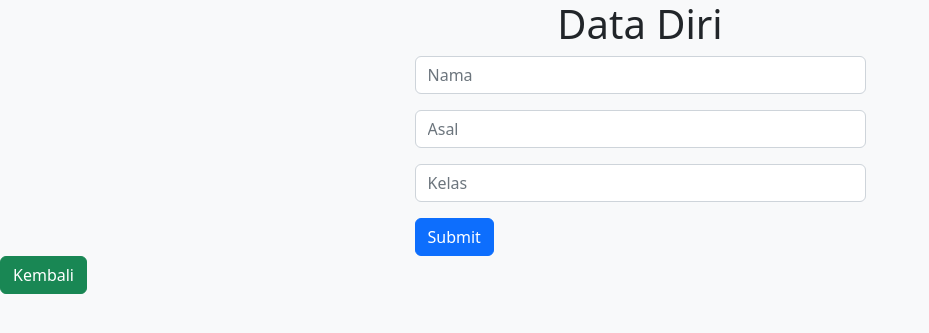
After one commit to FajarRAP/Portolio-Bootstrap5, a PHP site: page /Form/index.php in a window 1280 px wide. The commit adds this page. Shown: the top 333 px of the page, without its empty margins (0-929 px from the left). Run offline with PHP 8.4, Linux system fonts and the light colour scheme.

Commit message:
tes href php

```diff
--- /dev/null
+++ b/Form/index.php
@@ -0,0 +1,43 @@
+<!doctype html>
+<html lang="en">
+
+<head>
+    <meta charset="utf-8">
+    <meta name="viewport" content="width=device-width, initial-scale=1">
+    <title>Form</title>
+    <link href="https://cdn.jsdelivr.net/npm/bootstrap@5.2.0-beta1/dist/css/bootstrap.min.css" rel="stylesheet"
+        integrity="sha384-0evHe/X+R7YkIZDRvuzKMRqM+OrBnVFBL6DOitfPri4tjfHxaWutUpFmBp4vmVor" crossorigin="anonymous">
+</head>
+
+<body class="bg-light">
+    <div class="container">
+        <div class="row">
+            <div class="col">
+                <h1 class="text-center">Data Diri</h1>
+            </div>
+        </div>
+        <div class="row justify-content-center">
+            <div class="col-5">
+                <form method="POST" action="isi.php">
+                    <div class="mb-3">
+                        <input type="text" class="form-control" name="nama" placeholder="Nama">
+                    </div>
+                    <div class="mb-3">
+                        <input type="text" class="form-control" name="asal" placeholder="Asal">
+                    </div>
+                    <div class="mb-3">
+                        <input type="text" class="form-control" name="kelas" placeholder="Kelas">
+                    </div>
+                    <button type="submit" class="btn btn-primary">Submit</button>
+
+                </form>
+            </div>
+        </div>
+    </div>
+    <a class="btn btn-success" href="../index.html" role="button">Kembali</a>
+    <script src="https://cdn.jsdelivr.net/npm/bootstrap@5.2.0-beta1/dist/js/bootstrap.bundle.min.js"
+        integrity="sha384-pprn3073KE6tl6bjs2QrFaJGz5/SUsLqktiwsUTF55Jfv3qYSDhgCecCxMW52nD2" crossorigin="anonymous">
+    </script>
+</body>
+
+</html>
--- /dev/null
+++ b/Form/setelahIsi.php
@@ -0,0 +1,4 @@
+<?php
+echo "Terima kasih telah mengisi<br>";
+echo "<a href='index.php'>Kembali</a><br>";
+?>
--- a/Kalkulator/index.html
+++ b/Kalkulator/index.html
@@ -5,6 +5,8 @@
     <meta charset="UTF-8">
     <meta http-equiv="X-UA-Compatible" content="IE=edge">
     <meta name="viewport" content="width=device-width, initial-scale=1.0">
+    <link href="https://cdn.jsdelivr.net/npm/bootstrap@5.2.0-beta1/dist/css/bootstrap.min.css" rel="stylesheet"
+        integrity="sha384-0evHe/X+R7YkIZDRvuzKMRqM+OrBnVFBL6DOitfPri4tjfHxaWutUpFmBp4vmVor" crossorigin="anonymous">
     <link rel="stylesheet" href="style.css">
     <title>Kalkulator</title>
 </head>
@@ -30,6 +32,7 @@
         <div class="item samadengan"><input type="button" value="=" onclick="kalkulasi()"></div>
         <div class="item"><input type="button" value="+" onclick="cetakKeLayar('+')"></div>
     </div>
+    <a class="btn btn-success" href="../index.html" role="button">Kembali</a>
     <script src="script.js"></script>
 </body>
 
--- a/Kalkulator/style.css
+++ b/Kalkulator/style.css
@@ -5,7 +5,7 @@
 
 .gridContainer {
     margin: 50px auto;
-    width: 290px;
+    width: 380px;
     background-color: rgb(35, 0, 32);
     border-radius: 20px;
     border: 2px solid;
```
Also changed, not shown: Form/isi.php (added, +11 -0 lines), index.html (+10 -3 lines), Form/text.txt (added), img/form.png (added).
